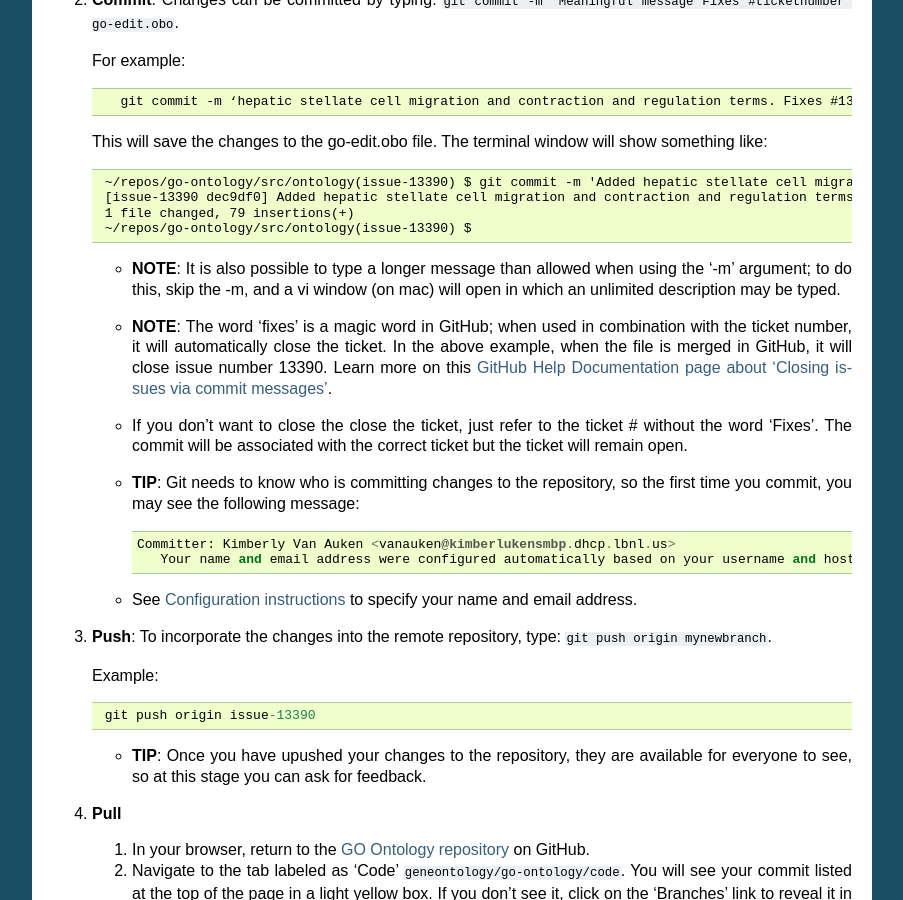
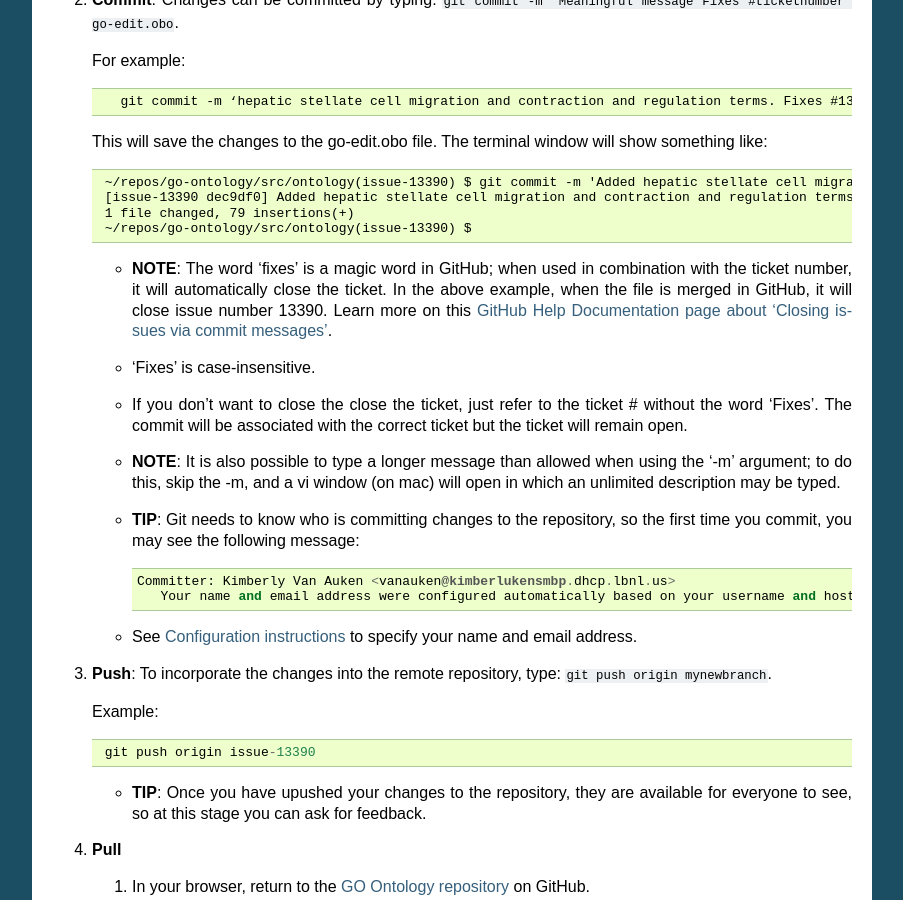
Before and after one commit to geneontology/go-ontology, a Sphinx documentation site: the page built from docs/DailyWorkflow.md, in a window 1280 px wide and 900 px high, scrolled down 1865 px. Shown: the whole window, without its empty margins (198-1101 px from the left). Built offline with Sphinx 7.4.7, drawn with Linux system fonts in a browser that asks for light colours.

Commit message:
Update DailyWorkflow.md

```diff
--- a/docs/DailyWorkflow.md
+++ b/docs/DailyWorkflow.md
@@ -88,9 +88,10 @@ This step is optional because it is not necessary to work on the current version
         1 file changed, 79 insertions(+)
         ~/repos/go-ontology/src/ontology(issue-13390) $
 
-   - **NOTE**: It is also possible to type a longer message than allowed when using the '-m' argument; to do this, skip the -m, and a vi window (on mac) will open in which an unlimited description may be typed.
    - **NOTE**: The word 'fixes' is a magic word in GitHub; when used in combination with the ticket number, it will automatically close the ticket. In the above example, when the file is merged in GitHub, it will close issue number 13390. Learn more on this [GitHub Help Documentation page about 'Closing issues via commit messages'](https://help.github.com/articles/closing-issues-via-commit-messages/).
+   - 'Fixes' is case-insensitive.
    - If you don't want to close the close the ticket, just refer to the ticket # without the word 'Fixes'. The commit will be associated with the correct ticket but the ticket will remain open.
+    - **NOTE**: It is also possible to type a longer message than allowed when using the '-m' argument; to do this, skip the -m, and a vi window (on mac) will open in which an unlimited description may be typed.
    - **TIP**: Git needs to know who is committing changes to the repository, so the first time you commit, you may see the following message:
 
 	     Committer: Kimberly Van Auken <vanauken@kimberlukensmbp.dhcp.lbnl.us>
```
